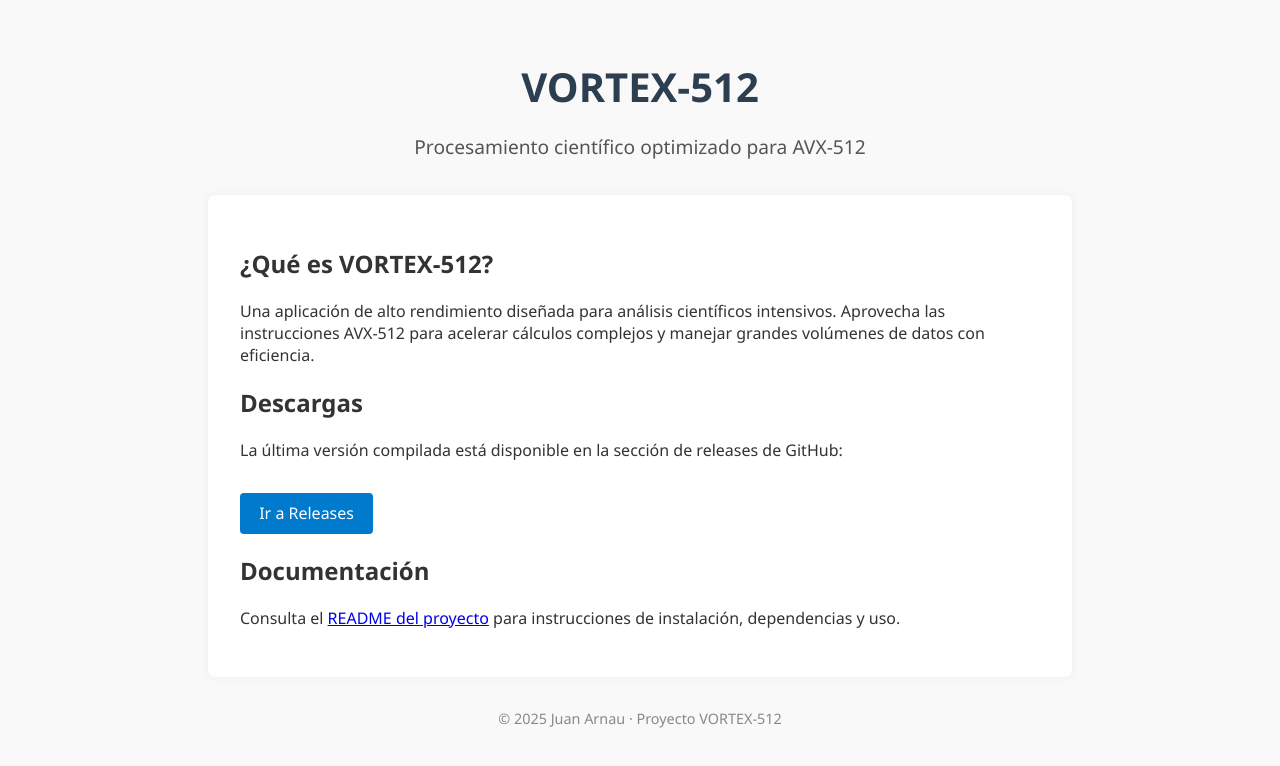
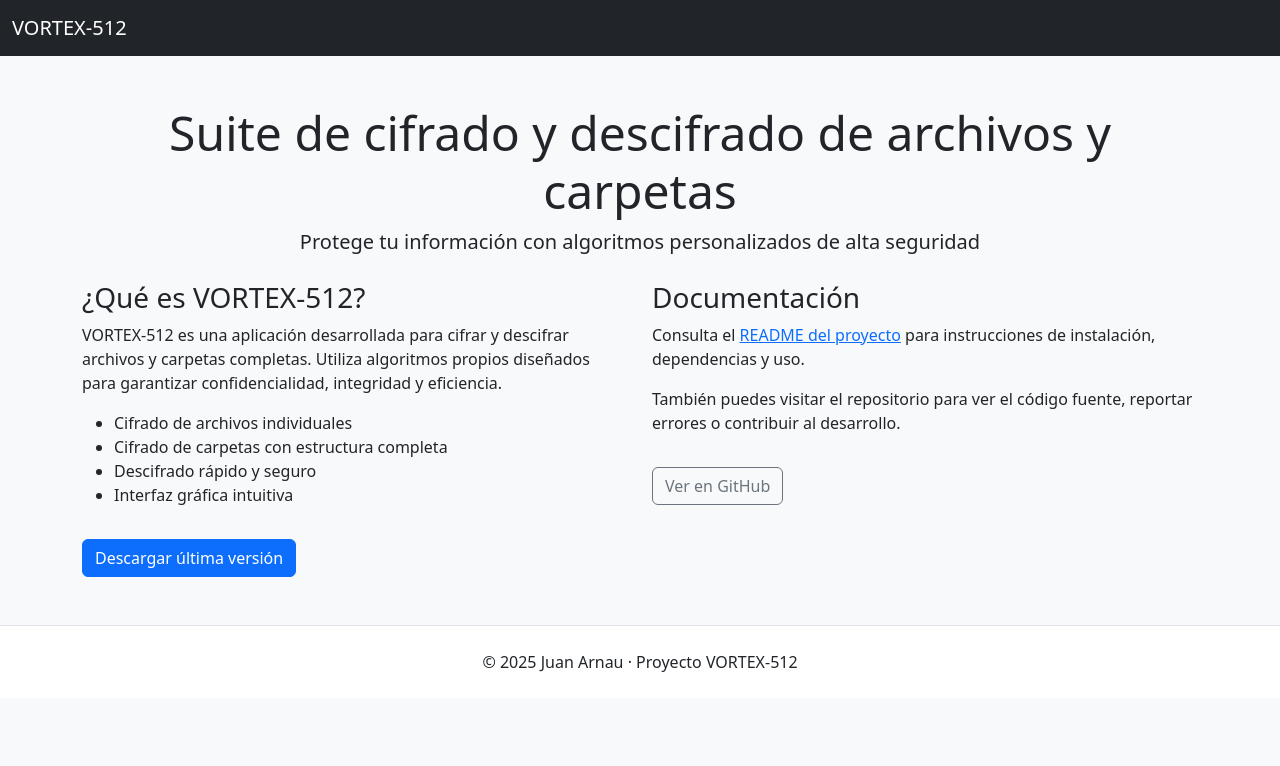
Before and after one commit to juanarnau/VORTEX-512, a plain HTML site: page docs/index.html in a window 1280 px wide. Drawn offline with nearby package versions, Linux system fonts and the light colour scheme.

Commit message:
Actualizar README y diseño web con Bootstrap

```diff
--- a/docs/index.html
+++ b/docs/index.html
@@ -4,72 +4,48 @@
   <meta charset="UTF-8">
   <title>VORTEX-512</title>
   <meta name="viewport" content="width=device-width, initial-scale=1">
-  <style>
-    body {
-      font-family: 'Segoe UI', sans-serif;
-      background-color: #f9f9f9;
-      margin: 0;
-      padding: 2rem;
-      color: #333;
-    }
-    header {
-      text-align: center;
-      padding-bottom: 1rem;
-    }
-    h1 {
-      color: #2c3e50;
-      font-size: 2.5rem;
-      margin-bottom: 0.5rem;
-    }
-    p.subtitle {
-      font-size: 1.2rem;
-      color: #555;
-    }
-    section {
-      max-width: 800px;
-      margin: auto;
-      background: #fff;
-      padding: 2rem;
-      border-radius: 8px;
-      box-shadow: 0 0 10px rgba(0,0,0,0.05);
-    }
-    a.button {
-      display: inline-block;
-      margin-top: 1rem;
-      padding: 0.6rem 1.2rem;
-      background-color: #007acc;
-      color: white;
-      text-decoration: none;
-      border-radius: 4px;
-    }
-    footer {
-      text-align: center;
-      margin-top: 2rem;
-      font-size: 0.9rem;
-      color: #888;
-    }
-  </style>
+  <link href="https://cdn.jsdelivr.net/npm/bootstrap@5.3.2/dist/css/bootstrap.min.css" rel="stylesheet">
 </head>
-<body>
-  <header>
-    <h1>VORTEX-512</h1>
-    <p class="subtitle">Procesamiento científico optimizado para AVX-512</p>
-  </header>
+<body class="bg-light">
 
-  <section>
-    <h2>¿Qué es VORTEX-512?</h2>
-    <p>Una aplicación de alto rendimiento diseñada para análisis científicos intensivos. Aprovecha las instrucciones AVX-512 para acelerar cálculos complejos y manejar grandes volúmenes de datos con eficiencia.</p>
+  <nav class="navbar navbar-expand-lg navbar-dark bg-dark">
+    <div class="container-fluid">
+      <a class="navbar-brand" href="#">VORTEX-512</a>
+    </div>
+  </nav>
 
-    <h2>Descargas</h2>
-    <p>La última versión compilada está disponible en la sección de releases de GitHub:</p>
-    <a class="button" href="https://github.com/juanarnau/VORTEX-512/releases">Ir a Releases</a>
+  <div class="container mt-5">
+    <div class="text-center mb-4">
+      <h1 class="display-5">Suite de cifrado y descifrado de archivos y carpetas</h1>
+      <p class="lead">Protege tu información con algoritmos personalizados de alta seguridad</p>
+    </div>
 
-    <h2>Documentación</h2>
-    <p>Consulta el <a href="https://github.com/juanarnau/VORTEX-512/blob/main/README.md">README del proyecto</a> para instrucciones de instalación, dependencias y uso.</p>
-  </section>
+    <div class="row">
+      <div class="col-md-6">
+        <h3>¿Qué es VORTEX-512?</h3>
+        <p>VORTEX-512 es una aplicación desarrollada para cifrar y descifrar archivos y carpetas completas. Utiliza algoritmos propios diseñados para garantizar confidencialidad, integridad y eficiencia.</p>
+        <ul>
+          <li>Cifrado de archivos individuales</li>
+          <li>Cifrado de carpetas con estructura completa</li>
+          <li>Descifrado rápido y seguro</li>
+          <li>Interfaz gráfica intuitiva</li>
+        </ul>
+        <a href="https://github.com/juanarnau/VORTEX-512/releases" class="btn btn-primary mt-3">Descargar última versión</a>
+      </div>
 
-  <footer>
-    &copy; 2025 Juan Arnau · Proyecto VORTEX-512
+      <div class="col-md-6">
+        <h3>Documentación</h3>
+        <p>Consulta el <a href="https://github.com/juanarnau/VORTEX-512/blob/main/README.md">README del proyecto</a> para instrucciones de instalación, dependencias y uso.</p>
+        <p>También puedes visitar el repositorio para ver el código fuente, reportar errores o contribuir al desarrollo.</p>
+        <a href="https://github.com/juanarnau/VORTEX-512" class="btn btn-outline-secondary mt-3">Ver en GitHub</a>
+      </div>
+    </div>
+  </div>
+
+  <footer class="text-center mt-5 py-4 bg-white border-top">
+    <p class="mb-0">&copy; 2025 Juan Arnau · Proyecto VORTEX-512</p>
   </footer>
+
+  <script src="https://cdn.jsdelivr.net/npm/bootstrap@5.3.2/dist/js/bootstrap.bundle.min.js"></script>
 </body>
 </html>
```
Also changed, not shown: 1 other file.
